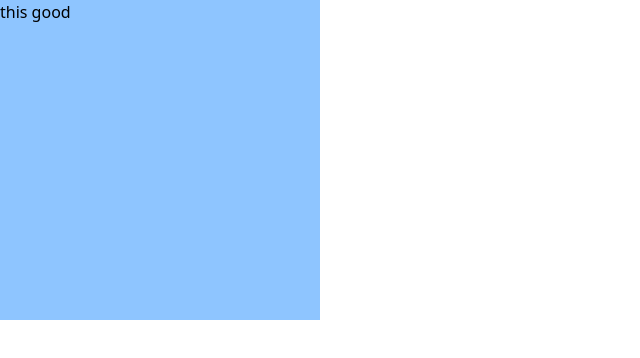
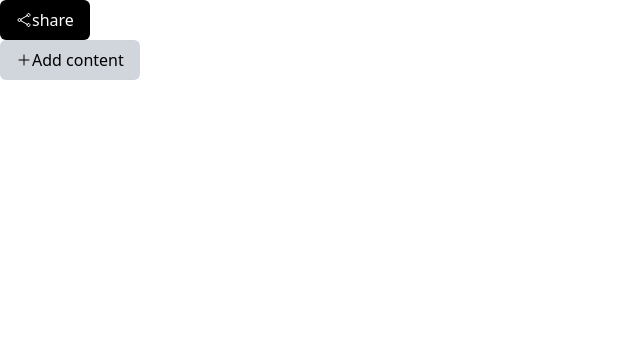
Before and after one commit to Anjansuman/SECOND-BRAIN, a React (Vite) app in the folder Frontend/: page / in a window 1280 px wide. Shown: the top 358 px of the page, without its empty margins (0-640 px from the left). Built offline with nearby package versions, Linux system fonts and the light colour scheme.

Commit message:
made generalised buttons with variable use.

```diff
--- a/Frontend/src/App.tsx
+++ b/Frontend/src/App.tsx
@@ -1,6 +1,8 @@
 
 import './App.css'
 import { Button } from "./Components/ui/Button";
+import { PlusIcon } from './icons/PlusIcon';
+import { ShareIcon } from './icons/shareIcon';
 
 function App() {
 
@@ -8,8 +10,9 @@ function App() {
   }
 
   return (
-    <div className='h-80 w-80 bg-blue-300 '>
-      <Button variant={'primary'} size={'md'} text={'this good'} onClick={colorHandler} />
+    <div className=''>
+      <Button startIcon={<ShareIcon size={'md'}/>} variant={'primary'} size={'md'} text={'share'} onClick={colorHandler} />
+      <Button startIcon={<PlusIcon size={'md'}/>} variant={'secondary'} size={'md'} text={'Add content'} onClick={colorHandler} />
     </div>
   )
 }
--- a/Frontend/src/Components/ui/Button.tsx
+++ b/Frontend/src/Components/ui/Button.tsx
@@ -1,13 +1,27 @@
+import { ReactElement } from "react";
 
 export interface ButtonProps {
     variant: "primary" | "secondary";
     size: "sm" | "md" | "lg";
     text: string;
     startIcon?: any;
-    endIcon?: any;
+    endIcon?: ReactElement;
     onClick: () => void;
 }
 
+const variantStyles = {
+    "primary": "bg-black text-white",
+    "secondary": "bg-gray-300 text-black"
+}
+
+const defaultStyles = "rounded-md flex";
+
+const sizeStyles = {
+    "sm": "text-sm px-2 py-1",
+    "md": "text-md px-4 py-2",
+    "lg": "text-xl px-6 py-2"
+}
+
 export const Button = (props: ButtonProps) => {
-    return <button onClick={props.onClick} className={`h-${props.size} w-${props.size} bg-${props.variant}`}>{props.startIcon}{props.text}{props.endIcon}</button>
+    return <button className={`${variantStyles[props.variant]} ${defaultStyles} ${sizeStyles[props.size]}`}>{props.startIcon} {props.text} {props.endIcon}</button>
 }
--- /dev/null
+++ b/Frontend/src/icons/PlusIcon.tsx
@@ -0,0 +1,9 @@
+import { IconProps, iconSizeVariants } from "./properties"
+
+
+export const PlusIcon = ( props: IconProps ) => {
+    return <svg xmlns="http://www.w3.org/2000/svg" fill="none" viewBox="0 0 24 24" stroke-width="1.5" stroke="currentColor" className={`${iconSizeVariants[props.size]} my-auto `}>
+    <path stroke-linecap="round" stroke-linejoin="round" d="M12 4.5v15m7.5-7.5h-15" />
+  </svg>
+
+}
--- /dev/null
+++ b/Frontend/src/icons/ShareIcon.tsx
@@ -0,0 +1,9 @@
+import { IconProps, iconSizeVariants } from "./properties"
+
+
+export const ShareIcon = ( props: IconProps ) => {
+    return <svg xmlns="http://www.w3.org/2000/svg" fill="none" viewBox="0 0 24 24" stroke-width="1.5" stroke="currentColor" className={`${iconSizeVariants[props.size]} my-auto`}>
+    <path stroke-linecap="round" stroke-linejoin="round" d="M7.217 10.907a2.25 2.25 0 1 0 0 2.186m0-2.186c.18.324.283.696.283 1.093s-.103.77-.283 1.093m0-2.186 9.566-5.314m-9.566 7.5 9.566 5.314m0 0a2.25 2.25 0 1 0 3.935 2.186 2.25 2.25 0 0 0-3.935-2.186Zm0-12.814a2.25 2.25 0 1 0 3.933-2.185 2.25 2.25 0 0 0-3.933 2.185Z" />
+  </svg>
+
+}
--- /dev/null
+++ b/Frontend/src/icons/properties.ts
@@ -0,0 +1,9 @@
+export interface IconProps {
+    size: "sm" | "md" | "lg"
+}
+
+export const iconSizeVariants = {
+    "sm": "size-2",
+    "md": "size-4",
+    "lg": "size-6"
+}
```
